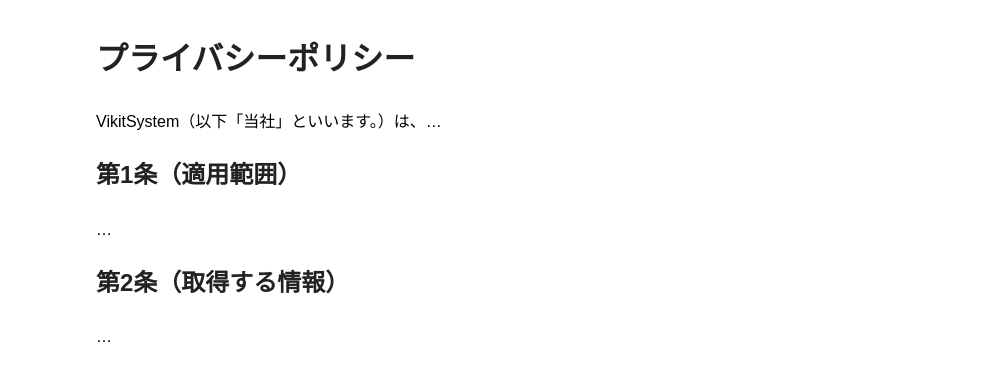
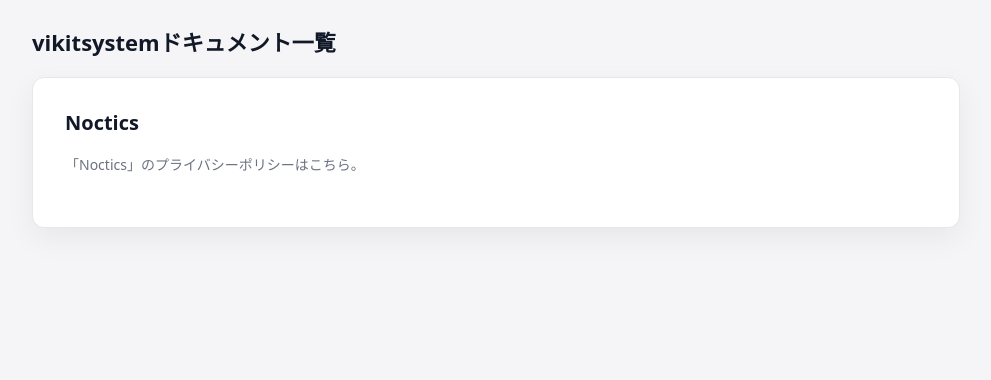
Before and after one commit to napnumcreate/vikitsystem-pages, a plain HTML site: page index.html in a window 1280 px wide. Shown: the whole page, without its empty margins (144-1135 px from the left). Drawn offline with Linux system fonts and the light colour scheme.

Commit message:
ページ作成

```diff
--- a/index.html
+++ b/index.html
@@ -1,33 +1,33 @@
 <!DOCTYPE html>
 <html lang="ja">
 <head>
-  <meta charset="UTF-8">
-  <meta name="viewport" content="width=device-width, initial-scale=1.0">
-  <title>プライバシーポリシー | VikitSystem</title>
-  <style>
-    body {
-      font-family: sans-serif;
-      line-height: 1.7;
-      margin: 2rem auto;
-      max-width: 800px;
-      padding: 0 1rem;
-    }
-    h1, h2 {
-      color: #222;
-    }
-  </style>
+  <meta charset="UTF-8" />
+  <meta name="viewport" content="width=device-width, initial-scale=1.0" />
+  <title>ポリシー一覧 | VikitSystem</title>
+  <meta name="description" content="VikitSystem の各サービスに関するプライバシーポリシーおよび利用規約ページ一覧です。" />
+
+  <link rel="stylesheet" href="./style.css" />
 </head>
+
 <body>
-  <h1>プライバシーポリシー</h1>
+  <div class="page">
+    <main>
+      <h1 class="card-title">vikitsystemドキュメント一覧</h1>
 
-  <p>VikitSystem（以下「当社」といいます。）は、…</p>
+      <div class="card-list">
 
-  <h2>第1条（適用範囲）</h2>
-  <p>…</p>
+        <!-- Noctics -->
+        <a href="./noctics/index.html" class="card-link">
+          <article class="card">
+            <div class="card-title-center">Noctics</div>
+            <p class="card-description">
+              「Noctics」のプライバシーポリシーはこちら。
+            </p>
+          </article>
+        </a>
+      </div>
 
-  <h2>第2条（取得する情報）</h2>
-  <p>…</p>
-
-  <!-- 以下省略：あなたの本文をここに貼る-->
+    </main>
+  </div>
 </body>
 </html>
--- /dev/null
+++ b/style.css
@@ -0,0 +1,150 @@
+:root {
+  --bg: #f5f5f7;
+  --card-bg: #ffffff;
+  --border: #e5e7eb;
+  --text-main: #111827;
+  --text-muted: #6b7280;
+  --accent: #111827;
+  --accent-soft: #e5e7eb;
+}
+
+* {
+  box-sizing: border-box;
+}
+
+body {
+  margin: 0;
+  font-family: system-ui, -apple-system, BlinkMacSystemFont, "Segoe UI",
+    sans-serif;
+  background: var(--bg);
+  color: var(--text-main);
+  line-height: 1.7;
+}
+
+.page {
+  max-width: 960px;
+  margin: 0 auto;
+  padding: 24px 16px 40px;
+}
+
+.card-title {
+  font-size: 22px;
+  font-weight: 700;
+  margin: 0 0 16px;
+  color: var(--text-main);
+}
+
+.card {
+  background: var(--card-bg);
+  border-radius: 12px;
+  padding: 24px 20px 28px;
+  box-shadow: 0 10px 30px rgba(15, 23, 42, 0.06);
+  border: 1px solid var(--border);
+  margin-bottom: 18px;
+}
+
+@media (min-width: 640px) {
+  .card {
+    padding: 28px 32px 36px;
+  }
+}
+
+.intro {
+  border-left: 3px solid var(--accent);
+  padding-left: 12px;
+  margin-bottom: 20px;
+}
+
+.intro p {
+  margin: 0;
+  font-size: 14px;
+}
+
+.service-name {
+  font-weight: 600;
+}
+
+h2.article-title {
+  font-size: 18px;
+  margin: 24px 0 8px;
+  padding-bottom: 4px;
+  border-bottom: 1px solid var(--accent-soft);
+}
+
+.article-body {
+  font-size: 14px;
+  margin: 0 0 8px;
+}
+
+ol.article-list {
+  margin: 4px 0 12px 1.2em;
+  padding: 0;
+  font-size: 14px;
+}
+
+ol.article-list li {
+  margin: 4px 0;
+  padding-left: 4px;
+}
+
+ul.bullet-list {
+  margin: 4px 0 12px 1.1em;
+  padding: 0;
+  font-size: 14px;
+  list-style: disc;
+}
+
+ul.bullet-list li {
+  margin: 2px 0;
+}
+
+.section-footer {
+  margin-top: 24px;
+  padding-top: 12px;
+  border-top: 1px dashed var(--accent-soft);
+  font-size: 13px;
+  color: var(--text-muted);
+}
+
+.enact {
+  margin-top: 8px;
+  font-size: 13px;
+}
+
+/** 以下root用 */
+
+.card-list {
+  display: flex;
+  flex-direction: column;
+  gap: 20px;
+}
+
+@media (min-width: 640px) {
+  .card-list {
+    grid-template-columns: repeat(auto-fill, minmax(280px, 1fr));
+  }
+}
+
+.card-link {
+  text-decoration: none;
+  color: inherit;
+  display: block;
+  transition: transform 0.08s ease, box-shadow 0.15s ease;
+}
+
+.card-link:hover {
+  transform: translateY(-2px); /* ← -3px → -2pxに控えめ */
+  box-shadow: 0 6px 18px rgba(0, 0, 0, 0.06); /* ← もっと軽く */
+}
+
+.card-title-center {
+  font-size: 20px;
+  font-weight: 600;
+  margin-bottom: 12px;
+}
+
+.card-description {
+  font-size: 14px;
+  color: var(--text-muted);
+  line-height: 1.6;
+}
```
Also changed, not shown: noctics/index.html (+4 -139 lines).
